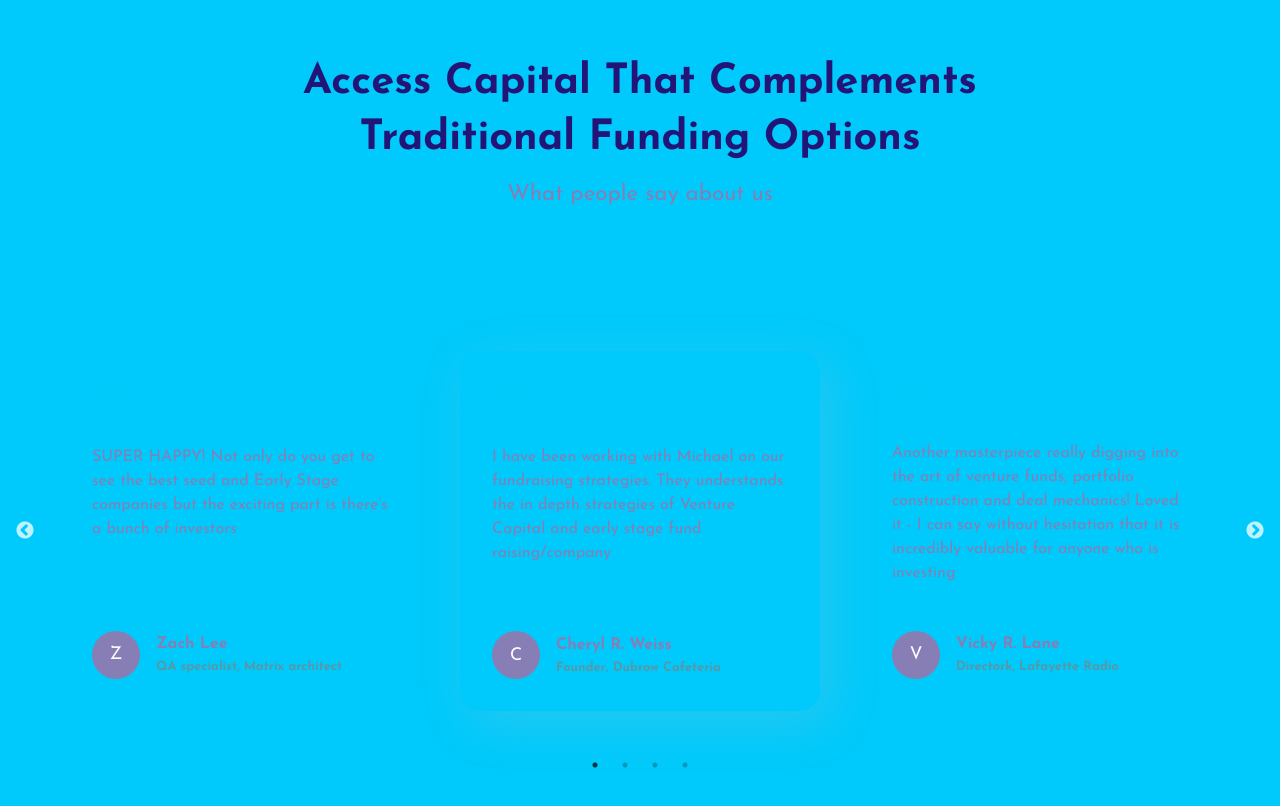
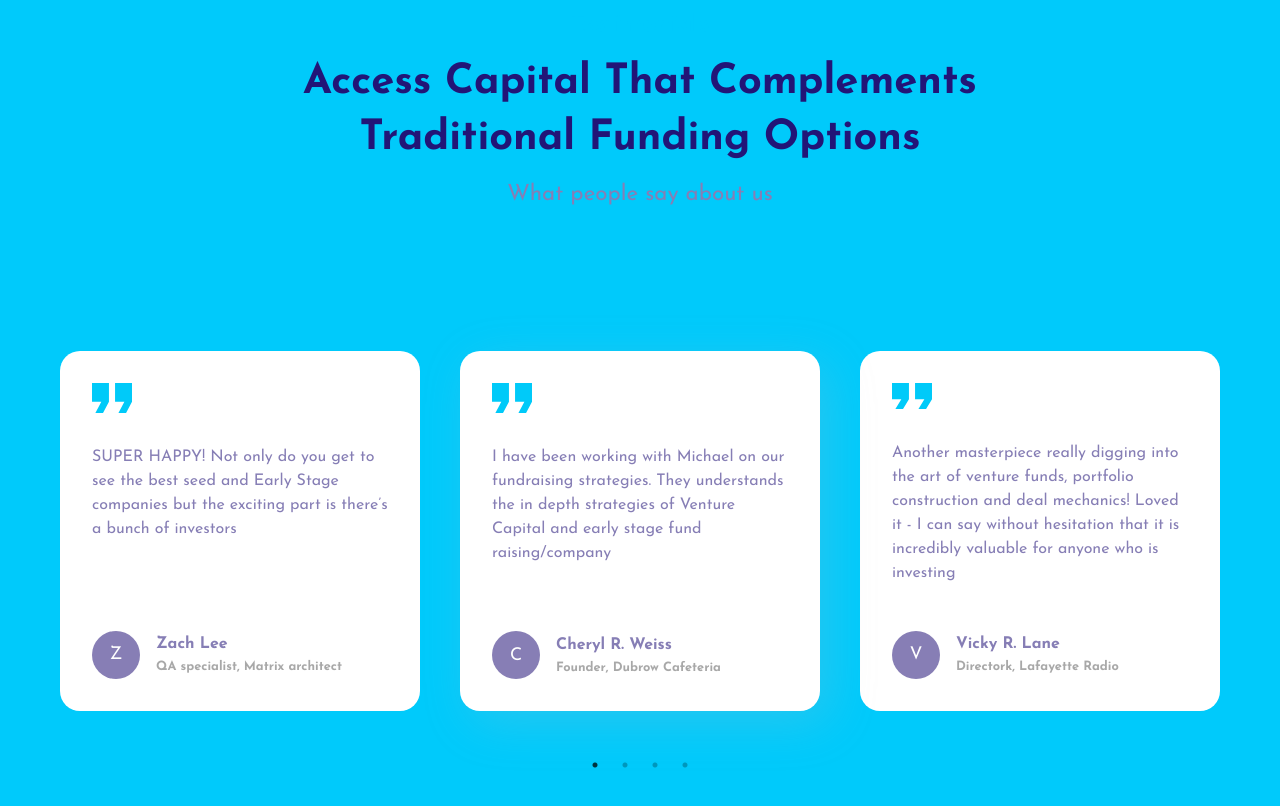
Before and after one commit to FahadAli-Dev/digital-business, a Next.js app: page / in a window 1280 px wide. Shown: the part 5582-6388 px from the top of the page. Built offline with nearby package versions, Linux system fonts and the light colour scheme.

Commit message:
complete Testimonials section(slick-slider)

```diff
--- a/src/app/layout.js
+++ b/src/app/layout.js
@@ -4,7 +4,6 @@ import "../style/globals.css";
 import { Josefin_Sans } from "next/font/google";
 
 export const metadata = {
-  viewport: "width=device-width, initial-scale=1.0",
   title: {
     default: "Digital Business - The Knowledge Creating Company",
     template: "%s | Fahad Ali",
@@ -35,10 +34,6 @@ const Josef = Josefin_Sans({
 export default function RootLayout({ children }) {
   return (
     <html lang="en">
-      <head>
-        <meta name="viewport" content="width=device-width, initial-scale=1.0" />
-      </head>
-
       <body className={Josef.className}>{children}</body>
     </html>
   );
--- a/src/components/HowItWorks/HowItWorks.module.css
+++ b/src/components/HowItWorks/HowItWorks.module.css
@@ -55,7 +55,7 @@
   display: flex;
   flex-direction: column;
   gap: 1rem;
-  align-items: start;
+  align-items: flex-start;
   text-align: start;
   translate: -18% 0;
 }
--- a/src/components/Testimonials/SlickSlider/SlickSlider.css
+++ b/src/components/Testimonials/SlickSlider/SlickSlider.css
@@ -1,6 +1,7 @@
 .slick-slider {
   margin-top: 5rem;
   width: 100%;
+  overflow: hidden;
 }
 
 .slick-slide > div {
@@ -8,11 +9,19 @@
 }
 
 .slick-track {
-  padding: 4rem 0;
+  padding: 4rem 0rem;
 }
 
 .slick-dots {
   bottom: 0;
+}
+
+.slick-prev {
+  display: none !important;
+}
+
+.slick-next {
+  display: none !important;
 }
 
 .comment {
@@ -24,6 +33,7 @@
   padding: 2rem;
   box-sizing: border-box;
   text-align: left;
+  background-color: white;
 }
 
 .c-content {
--- a/src/components/Testimonials/SlickSlider/SlickSlider.jsx
+++ b/src/components/Testimonials/SlickSlider/SlickSlider.jsx
@@ -52,6 +52,7 @@ const SlickSlider = () => {
                 alt="img"
                 width={40}
                 height={30}
+                style={{ width: "40px", height: "30px" }}
               />
               <span>{data.comment}</span>
             </div>
--- a/src/components/Testimonials/Testimonials.module.css
+++ b/src/components/Testimonials/Testimonials.module.css
@@ -10,6 +10,7 @@
   margin: auto;
   text-align: center;
   margin-top: 13rem;
+  overflow: hidden;
 }
 
 .t-head {
--- a/src/style/globals.css
+++ b/src/style/globals.css
@@ -21,6 +21,7 @@ body {
   padding: 0;
   transition: background-color 0.4s ease-in-out;
   color: var(--text-color);
+  overflow-x: hidden;
 }
 
 .tag {
```
